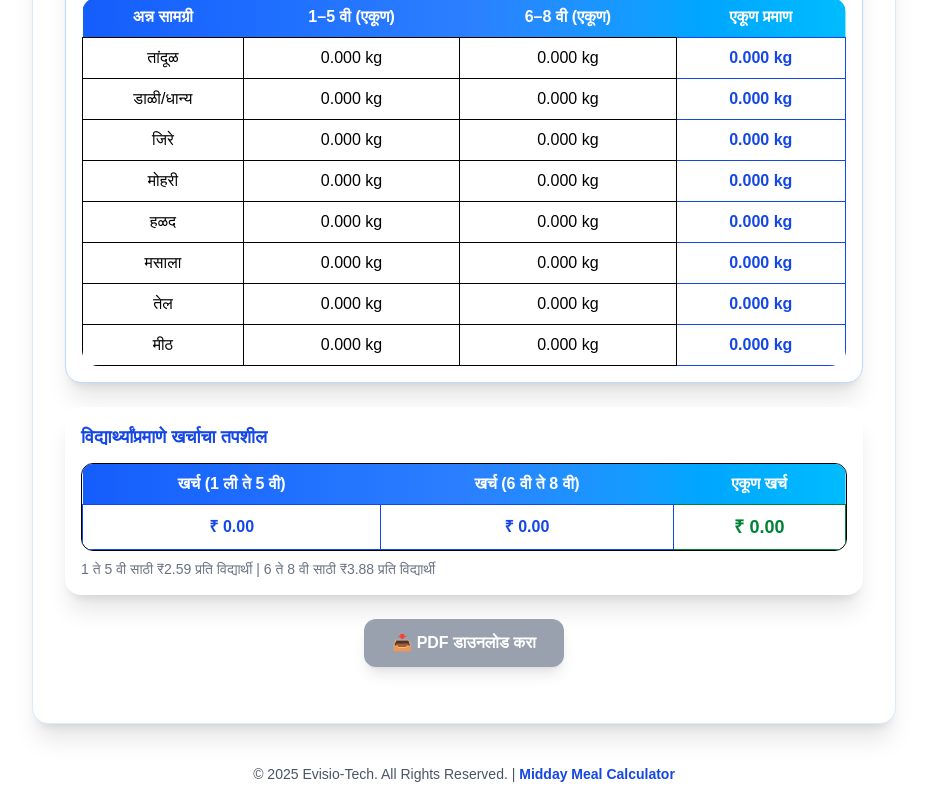
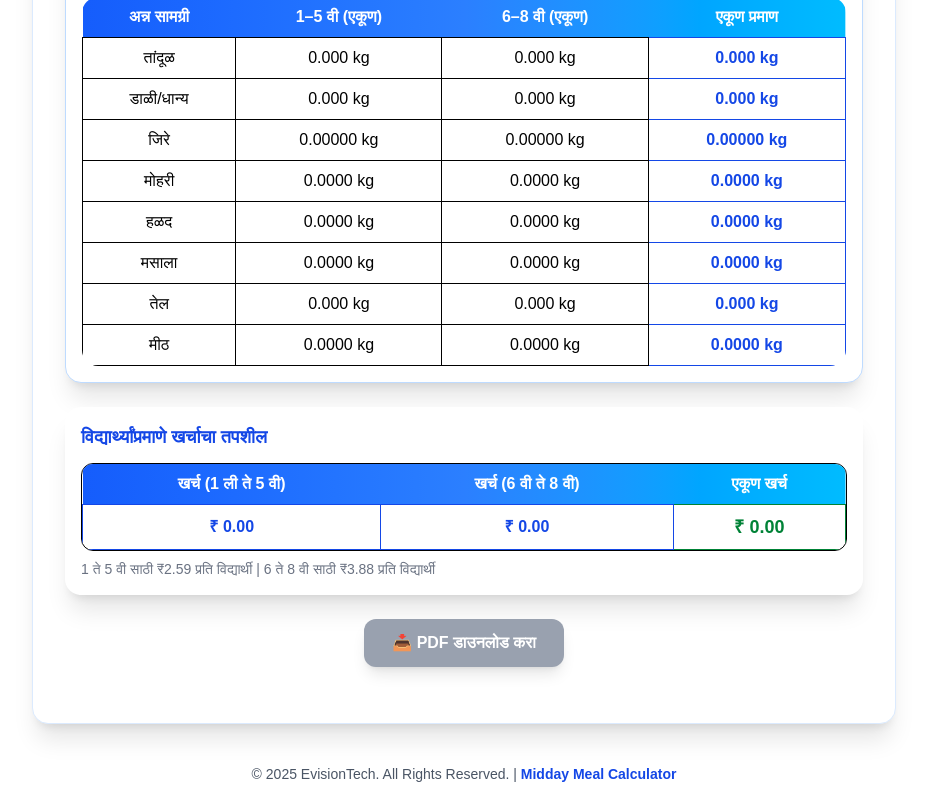
Before and after one commit to evsachin/middaymeal-calculator, a Next.js app: page /calculator in a window 1280 px wide. Shown: the part 480-1280 px from the top of the page, without its empty margins (176-1103 px from the left). Built offline with nearby package versions, Linux system fonts and the light colour scheme.

Commit message:
changes decimal precision in calculations

```diff
--- a/app/calculator/page.tsx
+++ b/app/calculator/page.tsx
@@ -10,11 +10,27 @@ export default function Page() {
   const safeP1 = Number(p1) || 0;
   const safeP2 = Number(p2) || 0;
 
+  // const rows = ITEMS.map((i) => ({
+  //   ...i,
+  //   primary: (i.p1 * safeP1).toFixed(5),
+  //   secondary: (i.p2 * safeP2).toFixed(5),
+  //   total: (i.p1 * safeP1 + i.p2 * safeP2).toFixed(5),
+  // }));
+
+  const FIVE_PRECISION_ITEMS = new Set(["जिरे"]);
+
+  const FOUR_PRECISION_ITEMS = new Set(["मोहरी", "हळद", "मसाला", "मीठ"]);
+
+  const formatValue = (itemName: string, value: number) => {
+    if (FIVE_PRECISION_ITEMS.has(itemName)) return value.toFixed(5);
+    if (FOUR_PRECISION_ITEMS.has(itemName)) return value.toFixed(4);
+    return value.toFixed(3);
+  };
   const rows = ITEMS.map((i) => ({
     ...i,
-    primary: (i.p1 * safeP1).toFixed(3),
-    secondary: (i.p2 * safeP2).toFixed(3),
-    total: (i.p1 * safeP1 + i.p2 * safeP2).toFixed(3),
+    primary: formatValue(i.name, i.p1 * safeP1),
+    secondary: formatValue(i.name, i.p2 * safeP2),
+    total: formatValue(i.name, i.p1 * safeP1 + i.p2 * safeP2),
   }));
 
   const COST_P1 = 2.59;
@@ -156,7 +172,16 @@ export default function Page() {
       {/* PDF Button */}
       <div className="flex justify-center mt-6 mb-6">
         <button
-          onClick={() => generateMealPDF(rows, safeP1, safeP2,kharcha15, kharcha68, totalKharcha)}
+          onClick={() =>
+            generateMealPDF(
+              rows,
+              safeP1,
+              safeP2,
+              kharcha15,
+              kharcha68,
+              totalKharcha
+            )
+          }
           disabled={safeP1 === 0 && safeP2 === 0}
           className="bg-blue-600 hover:bg-blue-700 disabled:bg-gray-400
                      disabled:cursor-not-allowed text-white px-7 py-3
--- a/app/layout.tsx
+++ b/app/layout.tsx
@@ -65,7 +65,7 @@ export default function RootLayout({
 
         {/* Footer */}
         <footer className="text-center text-gray-600 py-4 text-sm">
-          © {new Date().getFullYear()} Evisio-Tech. All Rights Reserved. |
+          © {new Date().getFullYear()} EvisionTech. All Rights Reserved. |
           <span className="font-semibold text-blue-700">
             {" "}
             Midday Meal Calculator
```
